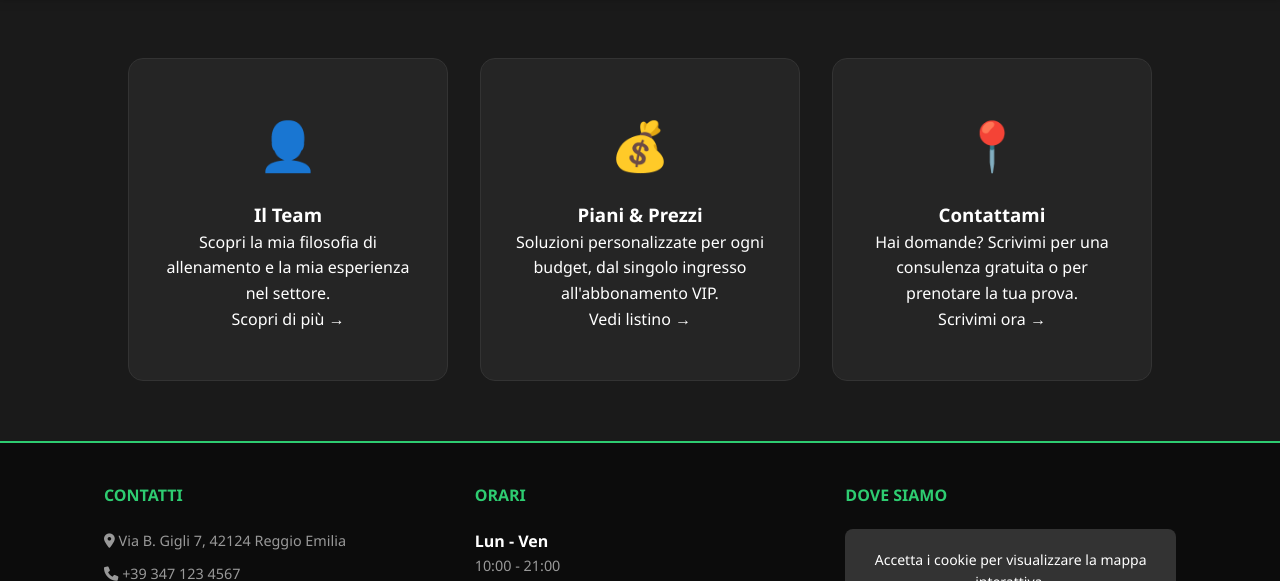
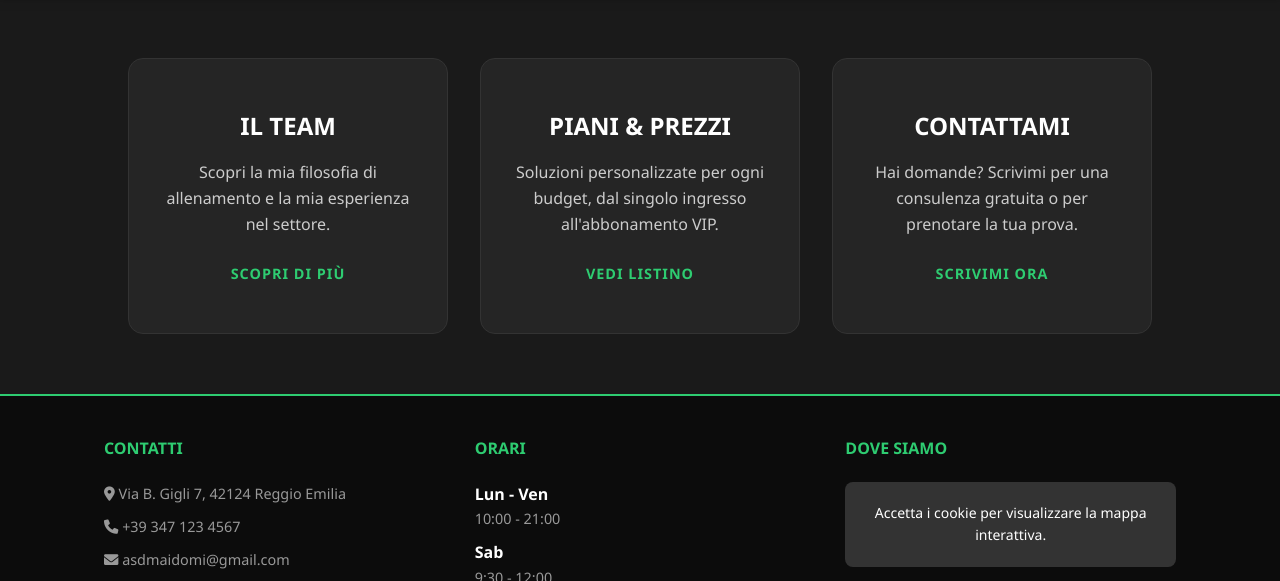
Before and after one commit to Study-Code-Hub/TML_CodingStudio, a plain HTML site: page Demo/demoGym/html/index.html in a window 1280 px wide. Shown: the part 802-1383 px from the top of the page. Drawn offline with Linux system fonts and the light colour scheme.

Commit message:
feat: update pricing details and card structure; enhance styling for better readability

```diff
--- a/Demo/demoGym/html/index.html
+++ b/Demo/demoGym/html/index.html
@@ -41,26 +41,26 @@
     </section>
 
     <section class="services-container">
-        <div class="card" onclick="location.href='chi-siamo.html'">
-            <div class="card-icon">👤</div>
+    <!-- Card 1 -->
+    <a href="chi-siamo.html" class="card">
         <h3>Il Team</h3>
         <p>Scopri la mia filosofia di allenamento e la mia esperienza nel settore.</p>
-            <span class="card-link">Scopri di più →</span>
-        </div>
+        <span class="card-link">Scopri di più</span>
+    </a>
 
-        <div class="card" onclick="location.href='prezzi.html'">
-            <div class="card-icon">💰</div>
+    <!-- Card 2 -->
+    <a href="prezzi.html" class="card">
         <h3>Piani & Prezzi</h3>
         <p>Soluzioni personalizzate per ogni budget, dal singolo ingresso all'abbonamento VIP.</p>
-            <span class="card-link">Vedi listino →</span>
-        </div>
+        <span class="card-link">Vedi listino</span>
+    </a>
 
-        <div class="card" onclick="location.href='#contatti'">
-            <div class="card-icon">📍</div>
+    <!-- Card 3 -->
+    <a href="#contatti" class="card">
         <h3>Contattami</h3>
         <p>Hai domande? Scrivimi per una consulenza gratuita o per prenotare la tua prova.</p>
-            <span class="card-link">Scrivimi ora →</span>
-        </div>
+        <span class="card-link">Scrivimi ora</span>
+    </a>
 </section>
 
     <footer class="main-footer" id="contatti">
--- a/Demo/demoGym/style.css
+++ b/Demo/demoGym/style.css
@@ -448,9 +448,14 @@
     transform: scale(1.05);
 }
 
-.price-header h3 { font-size: 1.5rem; margin-bottom: 10px; }
-.price { font-size: 3rem; font-weight: 800; margin-bottom: 20px; }
-.price span { font-size: 1rem; color: #888; }
+.price-header h3 { font-size: 1.5rem; margin-bottom: 5px; }
+.price { font-size: 3rem; font-weight: 800; margin-bottom: 5px; }
+.price span { font-size: 1rem; color: #c7c5c5; }
+
+.price-header .price-subtext {
+    display: block;   /* Assicura che vada a capo sotto il prezzo */
+    margin-top: 2px;  /* Regola questo valore per avvicinarlo (accetta anche valori negativi, es: -5px) */
+}
 
 .price-features {
     list-style: none;
@@ -602,27 +607,49 @@
    7. RESPONSIVE DESIGN (MEDIA QUERIES)
    ========================================================================== */
 
-@media (max-width: 768px) {
-    .services-container {
-        margin-top: 20px;
-    }
+/* --- INTEGRAZIONE TESTI SERVICES CARDS --- */
 
-    .nav-links { display: none; }
+/* Assicura che la card linkata si comporti correttamente e allinei i testi */
+a.card {
+    text-decoration: none;
+    display: flex;
+    flex-direction: column;
+    color: white;
+}
 
-    .price-card.featured {
-        transform: scale(1);
-    }
+.card h3 {
+    font-size: 1.5rem;
+    text-transform: uppercase;
+    margin-bottom: 15px;
+    color: #ffffff;
+    transition: color 0.4s ease;
+}
 
-    .team-member, .team-member:nth-child(even) {
-        flex-direction: column;
-        text-align: center;
-        gap: 20px;
-    }
+.card p {
+    color: #ccc;
+    font-size: 1rem;
+    line-height: 1.6;
+    margin-bottom: 25px;
+    flex-grow: 1; /* Permette al link di stare sempre in fondo alla card */
+}
 
-    .member-img-container {
-        width: 220px;
-        height: 220px;
-    }
+/* Stile del link stile "pulsante testuale" */
+.card-link {
+    font-weight: bold;
+    color: #2ecc71; /* Il tuo verde brand */
+    text-transform: uppercase;
+    font-size: 0.9rem;
+    letter-spacing: 1px;
+    transition: color 0.4s ease;
+}
+
+/* Effetti extra al passaggio del mouse */
+a.card:hover h3 {
+    color: #2ecc71; /* Il titolo diventa verde */
+}
+
+a.card:hover .card-link {
+    color: #ffffff; /* Il link diventa bianco per contrasto */
 }
 
 /* ==========================================================================
```
Also changed, not shown: Demo/demoGym/html/prezzi.html (+10 -9 lines), 4 other files. Lines whose indentation alone changed are shown as unchanged.
